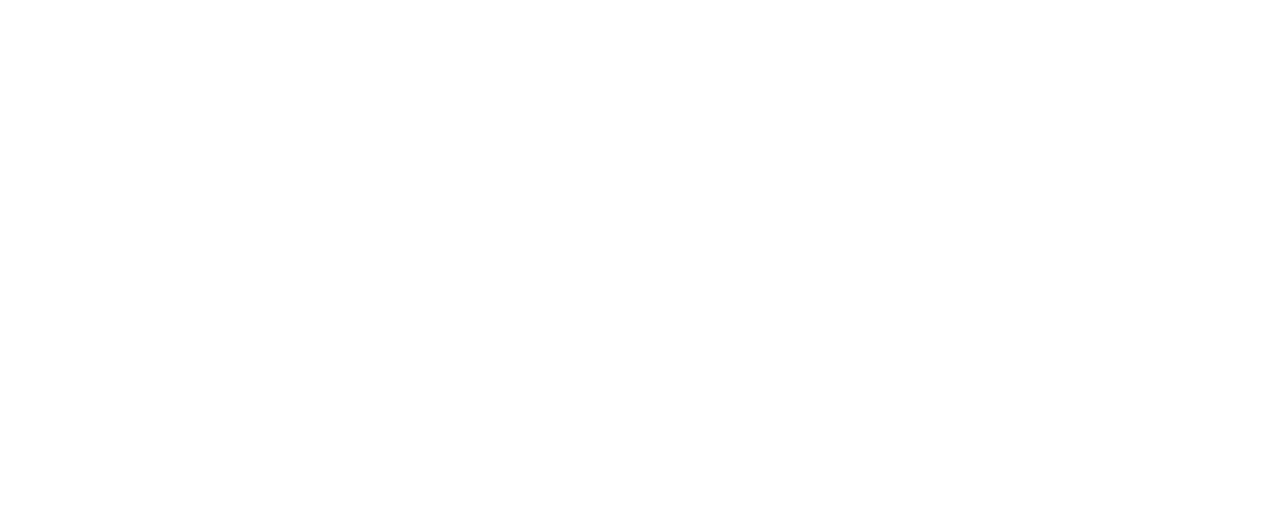
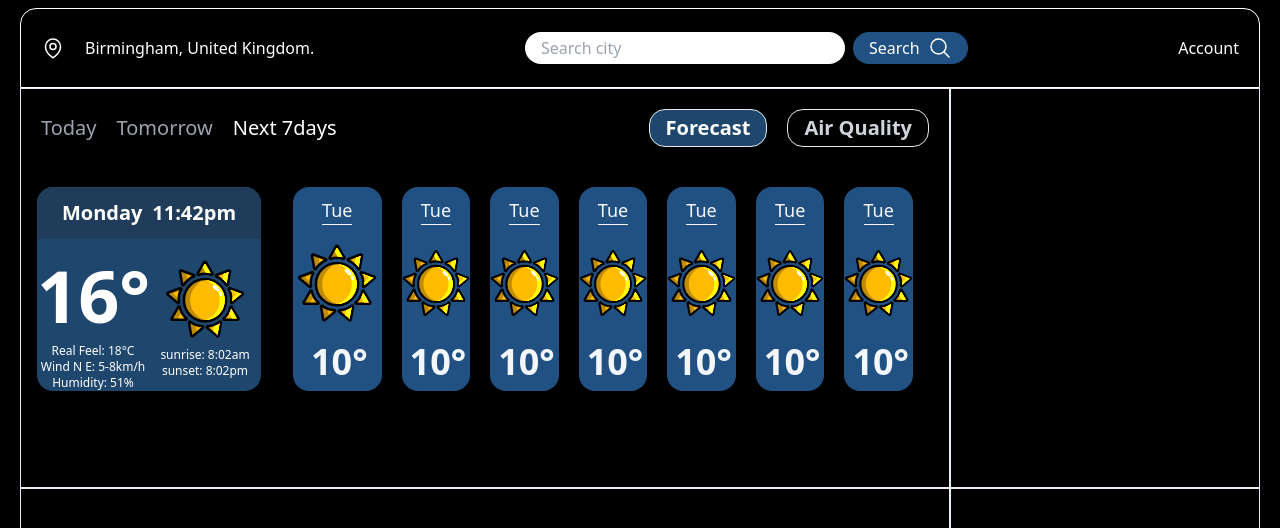
Before and after one commit to abdinasir1warsame/weather-dashboard, a React (Vite) app: page / in a window 1280 px wide. Shown: the top 528 px of the page. Built offline with nearby package versions, Linux system fonts and the light colour scheme.

Commit message:
weather forecast  ui completed

```diff
--- a/package.json
+++ b/package.json
@@ -23,6 +23,8 @@
     "eslint-plugin-react-hooks": "^4.6.0",
     "eslint-plugin-react-refresh": "^0.4.6",
     "postcss": "^8.4.38",
+    "prettier": "^3.3.2",
+    "prettier-plugin-tailwindcss": "^0.6.4",
     "tailwindcss": "^3.4.4",
     "vite": "^5.2.0"
   }
--- a/src/App.jsx
+++ b/src/App.jsx
@@ -1,7 +1,206 @@
-import useState from 'react';
+import React from 'react';
+import sunImg from '../src/assets/img/01d.svg';
 
 function App() {
-  return <></>;
+  return (
+    <>
+      <div className="bg-big-stone-300 min-w-screen min-h-screen  flex justify-center items-center">
+        <div className="w-full px-5 bg-black py-2">
+          <nav className=" h-20 border border-white px-5 bg-black rounded-t-2xl flex justify-between items-center  text-white">
+            <div className="flex gap-5">
+              <svg
+                xmlns="http://www.w3.org/2000/svg"
+                fill="none"
+                viewBox="0 0 24 24"
+                strokeWidth={1.5}
+                stroke="currentColor"
+                className="size-6"
+              >
+                <path
+                  strokeLinecap="round"
+                  strokeLinejoin="round"
+                  d="M15 10.5a3 3 0 1 1-6 0 3 3 0 0 1 6 0Z"
+                />
+                <path
+                  strokeLinecap="round"
+                  strokeLinejoin="round"
+                  d="M19.5 10.5c0 7.142-7.5 11.25-7.5 11.25S4.5 17.642 4.5 10.5a7.5 7.5 0 1 1 15 0Z"
+                />
+              </svg>
+
+              <p>Birmingham, United Kingdom.</p>
+            </div>
+
+            <div class="flex gap-2">
+              <input
+                placeholder="Search city"
+                class="w-80 h-8 rounded-2xl px-4 py-2"
+                type="text"
+              />
+              <button className="flex rounded-2xl gap-2 bg-big-stone-700 py-1 px-4">
+                <span class="label">Search</span>
+                <span class="icon">
+                  <svg
+                    xmlns="http://www.w3.org/2000/svg"
+                    fill="none"
+                    viewBox="0 0 24 24"
+                    strokeWidth={1.5}
+                    stroke="currentColor"
+                    className="size-6"
+                  >
+                    <path
+                      strokeLinecap="round"
+                      strokeLinejoin="round"
+                      d="m21 21-5.197-5.197m0 0A7.5 7.5 0 1 0 5.196 5.196a7.5 7.5 0 0 0 10.607 10.607Z"
+                    />
+                  </svg>
+                </span>
+              </button>
+            </div>
+            <div>Account</div>
+          </nav>
+          <div className="h-screen">
+            <div className="grid grid-cols-1  md:grid-cols-[3fr_1fr] h-1/2">
+              <div className="border border-big-stone-100 pt-3">
+                <div className="flex justify-between items-center px-5 py-2 ">
+                  <div className="flex gap-5 text-xl text-big-stone-50 text-gray-400">
+                    <p>Today</p>
+                    <p>Tomorrow</p>
+                    <p className="text-white">Next 7days</p>
+                  </div>
+                  <div className="flex gap-5 text-xl">
+                    <p className="px-4 border py-1 bg-big-stone-800 rounded-2xl text-center text-white font-bold">
+                      Forecast
+                    </p>
+                    <p className="px-4 py-1  rounded-2xl text-center border text-gray-300 font-bold">
+                      Air Quality
+                    </p>
+                  </div>
+                </div>
+                <div className="grid space-x-3 grid-cols-1 w-full md:grid-cols-[1fr_3fr] py-8 px-4">
+                  <div className="bg-big-stone-800 rounded-2xl  text-white">
+                    <div className="flex justify-around px-5 text-xl font-bold bg-big-stone-900 rounded-t-2xl py-3 ">
+                      <p>Monday</p>
+                      <p>11:42pm</p>
+                    </div>
+                    <div className="flex text-center">
+                      <div className="w-1/2 mt-5">
+                        <div className="space-y-3">
+                          <h3 className="text-7xl font-bold">16&deg;</h3>
+                          <div className="text-xs">
+                            <p>Real Feel: 18&deg;C</p>
+                            <p> Wind N E: 5-8km/h</p>
+                            <p> Humidity: 51%</p>
+                          </div>
+                        </div>
+                      </div>
+                      <div className="w-1/2 mt-5">
+                        <div className="flex justify-center">
+                          <img
+                            className="object-cover h-20"
+                            src={sunImg}
+                            alt="Sun Image"
+                          />
+                        </div>
+                        <div className="text-xs text-center mt-2">
+                          <p>sunrise: 8:02am</p>
+                          <p>sunset: 8:02pm</p>
+                        </div>
+                      </div>
+                    </div>
+                  </div>
+                  <div className="space-x-5 grid grid-cols-7 px-5">
+                    <div className="flex flex-col justify-around items-center rounded-2xl bg-big-stone-700">
+                      <div className="text-lg text-big-stone-50 border-b border-big-stone-50">
+                        Tue
+                      </div>
+                      <div>
+                        <img className="h-20" src={sunImg} alt="Sun Image" />
+                      </div>
+                      <div className="text-4xl font-bold text-big-stone-50 ml-1">
+                        10&deg;
+                      </div>
+                    </div>
+                    <div className="flex flex-col justify-around items-center rounded-2xl bg-big-stone-700">
+                      <div className="text-lg text-big-stone-50 border-b border-big-stone-50">
+                        Tue
+                      </div>
+                      <div>
+                        <img className="h-20" src={sunImg} alt="Sun Image" />
+                      </div>
+                      <div className="text-4xl font-bold text-big-stone-50 ml-1">
+                        10&deg;
+                      </div>
+                    </div>
+                    <div className="flex flex-col justify-around items-center rounded-2xl bg-big-stone-700">
+                      <div className="text-lg text-big-stone-50 border-b border-big-stone-50">
+                        Tue
+                      </div>
+                      <div>
+                        <img className="h-20" src={sunImg} alt="Sun Image" />
+                      </div>
+                      <div className="text-4xl font-bold text-big-stone-50 ml-1">
+                        10&deg;
+                      </div>
+                    </div>
+                    <div className="flex flex-col justify-around items-center rounded-2xl bg-big-stone-700">
+                      <div className="text-lg text-big-stone-50 border-b border-big-stone-50">
+                        Tue
+                      </div>
+                      <div>
+                        <img className="h-20" src={sunImg} alt="Sun Image" />
+                      </div>
+                      <div className="text-4xl font-bold text-big-stone-50 ml-1">
+                        10&deg;
+                      </div>
+                    </div>
+                    <div className="flex flex-col justify-around items-center rounded-2xl bg-big-stone-700">
+                      <div className="text-lg text-big-stone-50 border-b border-big-stone-50">
+                        Tue
+                      </div>
+                      <div>
+                        <img className="h-20" src={sunImg} alt="Sun Image" />
+                      </div>
+                      <div className="text-4xl font-bold text-big-stone-50 ml-1">
+                        10&deg;
+                      </div>
+                    </div>
+                    <div className="flex flex-col justify-around items-center rounded-2xl bg-big-stone-700">
+                      <div className="text-lg text-big-stone-50 border-b border-big-stone-50">
+                        Tue
+                      </div>
+                      <div>
+                        <img className="h-20" src={sunImg} alt="Sun Image" />
+                      </div>
+                      <div className="text-4xl font-bold text-big-stone-50 ml-1">
+                        10&deg;
+                      </div>
+                    </div>
+                    <div className="flex flex-col justify-around items-center rounded-2xl bg-big-stone-700">
+                      <div className="text-lg text-big-stone-50 border-b border-big-stone-50">
+                        Tue
+                      </div>
+                      <div>
+                        <img className="h-20" src={sunImg} alt="Sun Image" />
+                      </div>
+                      <div className="text-4xl font-bold text-big-stone-50 ml-1">
+                        10&deg;
+                      </div>
+                    </div>
+                  </div>
+                </div>
+              </div>
+              <div className="border border-big-stone-100"></div>
+            </div>
+            <div className="grid grid-cols-1 md:grid-cols-[3fr_1fr] h-1/2">
+              <div className="border  border-big-stone-100"></div>
+              <div className="border border-big-stone-100"></div>
+            </div>
+          </div>
+        </div>
+      </div>
+    </>
+  );
 }
 
 export default App;
--- a/tailwind.config.js
+++ b/tailwind.config.js
@@ -2,7 +2,33 @@
 module.exports = {
   content: ['./index.html', './src/**/*.{js,ts,jsx,tsx}'],
   theme: {
-    extend: {},
+    extend: {
+      colors: {
+        'big-stone': {
+          50: '#f3f7fc',
+          100: '#e6eef8',
+          200: '#c7dcf0',
+          300: '#95bee4',
+          400: '#5d9cd3',
+          500: '#3880bf',
+          600: '#2865a1',
+          700: '#215183',
+          800: '#1f466d',
+          900: '#1f3c5b',
+          950: '#162941',
+        },
+      },
+      screens: {
+        xs: '320px',
+        sm: '375px',
+        sml: '500px',
+        md: '667px',
+        mdl: '768px',
+        lg: '960px',
+        lgl: '1024px',
+        xl: '1280px',
+      },
+    },
   },
   plugins: [],
 };
```
Also changed, not shown: src/assets/img/01d.svg (added), 1 other file (tests, documents, lock files or other folders).
